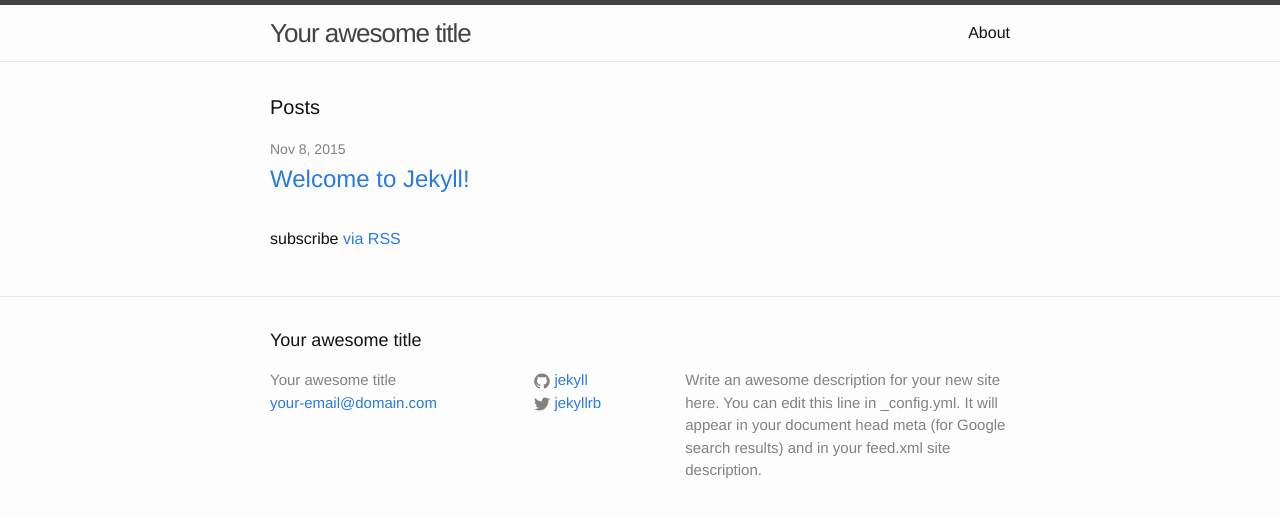
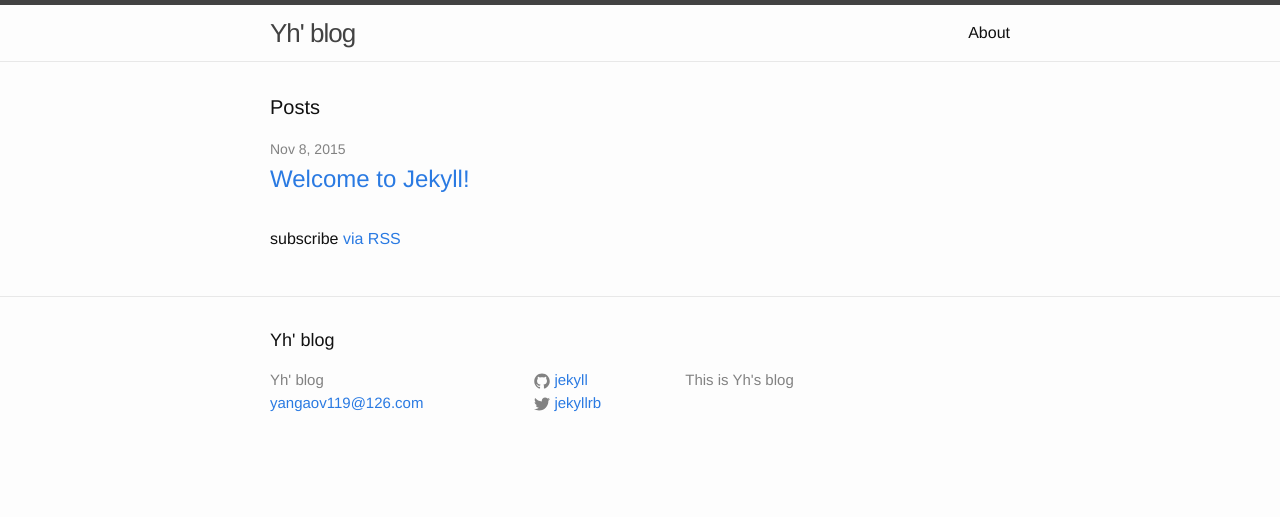
Before and after one commit to V119/blog, a Jekyll site: the page built from index.html, in a window 1280 px wide. Shown: the top 517 px of the page. Built offline with Jekyll 4.4.1, drawn with Linux system fonts in a browser that asks for light colours; the list of posts is cut into pages by our own code.

Commit message:
Update _config.yml

```diff
--- a/_config.yml
+++ b/_config.yml
@@ -6,16 +6,20 @@
 # 'jekyll serve'. If you change this file, please restart the server process.
 
 # Site settings
-title: Your awesome title
-email: your-email@domain.com
-description: > # this means to ignore newlines until "baseurl:"
-  Write an awesome description for your new site here. You can edit this
-  line in _config.yml. It will appear in your document head meta (for
-  Google search results) and in your feed.xml site description.
-baseurl: "" # the subpath of your site, e.g. /blog
+title: Yh' blog
+email: yangaov119@126.com
+description: "This is Yh's blog"
 url: "http://blog.yhao.me" # the base hostname & protocol for your site
+
+timezone: Asia/Shanghai
+
+paginate: 20
+
+highlighter: pygments
+
 twitter_username: jekyllrb
 github_username:  jekyll
 
 # Build settings
 markdown: kramdown
+permalink: pretty
```
